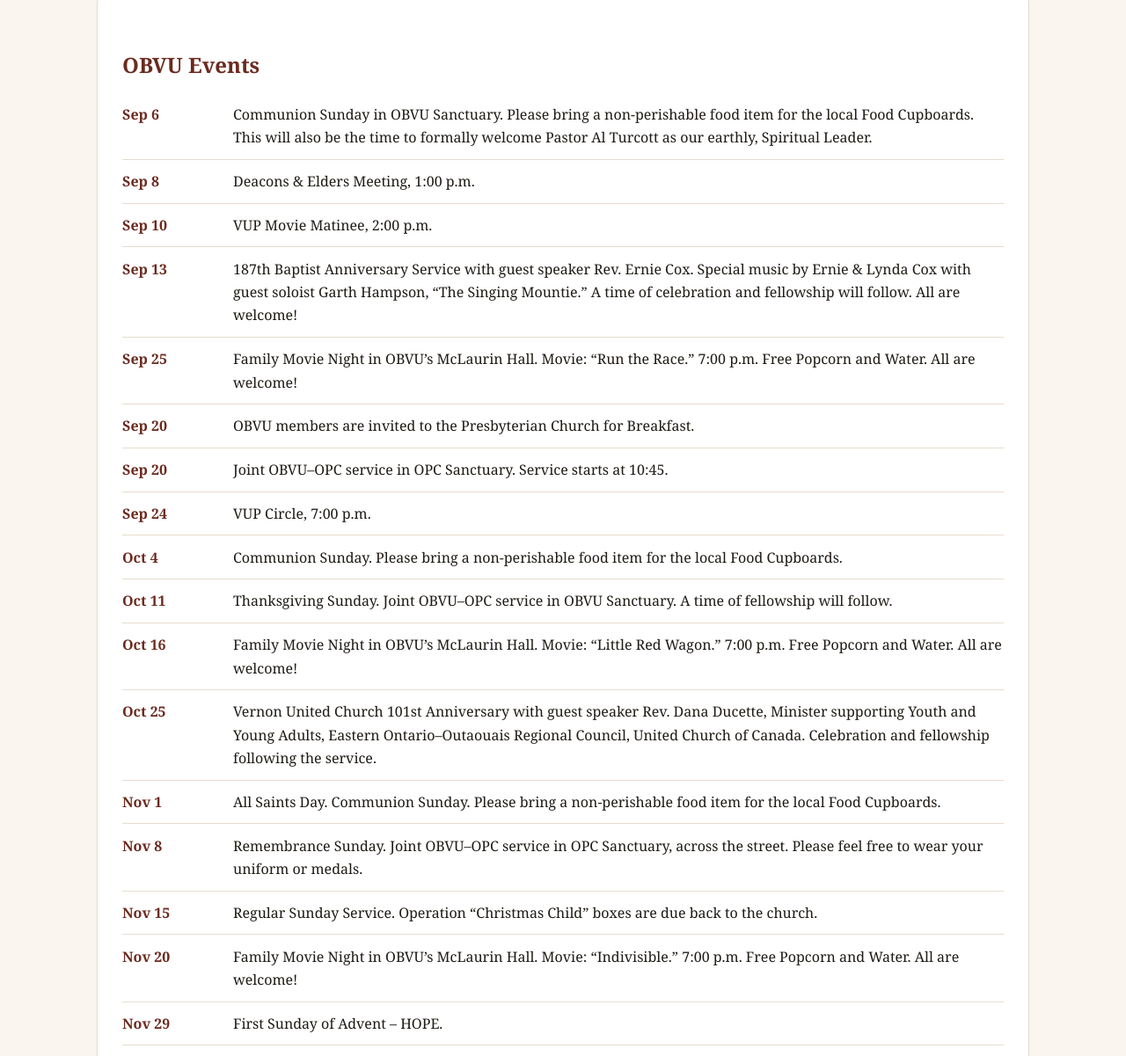
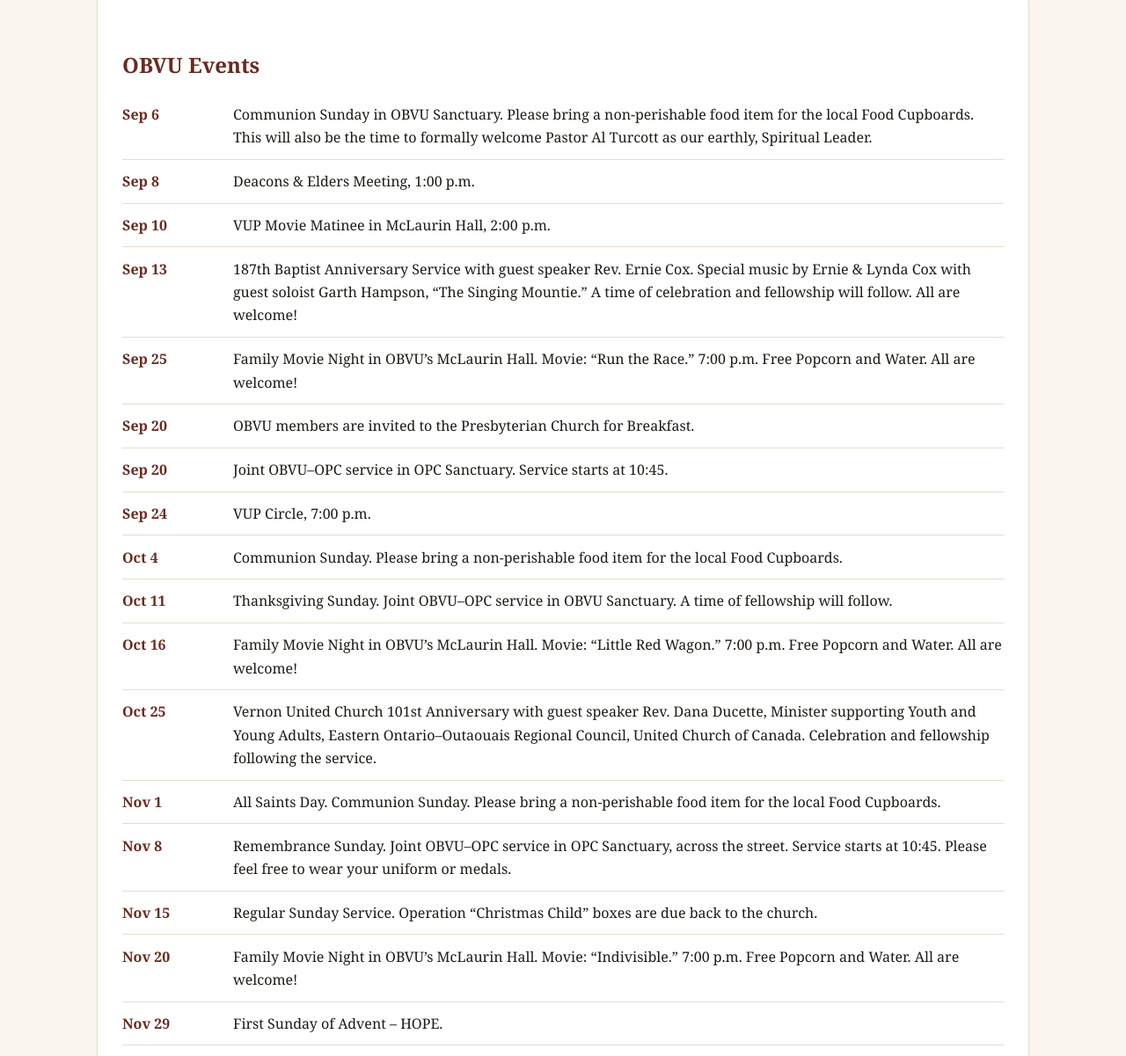
Before and after one commit to obvu-church/obvu-church.github.io, a plain HTML site: page events.html in a window 1280 px wide. Shown: the part 705-1906 px from the top of the page at 88% size. Drawn offline with Linux system fonts and the light colour scheme.

Commit message:
more minor revisions made to events

```diff
--- a/events.html
+++ b/events.html
@@ -64,7 +64,7 @@
     <ul class="events">
       <li><span class="date">Sep 6</span><span>Communion Sunday in OBVU Sanctuary. Please bring a non-perishable food item for the local Food Cupboards. This will also be the time to formally welcome Pastor Al Turcott as our earthly, Spiritual Leader.</span></li>
       <li><span class="date">Sep 8</span><span>Deacons &amp; Elders Meeting, 1:00 p.m.</span></li>
-      <li><span class="date">Sep 10</span><span>VUP Movie Matinee, 2:00 p.m.</span></li>
+      <li><span class="date">Sep 10</span><span>VUP Movie Matinee in McLaurin Hall, 2:00 p.m.</span></li>
       <li><span class="date">Sep 13</span><span>187th Baptist Anniversary Service with guest speaker Rev. Ernie Cox. Special music by Ernie &amp; Lynda Cox with guest soloist Garth Hampson, &ldquo;The Singing Mountie.&rdquo; A time of celebration and fellowship will follow. All are welcome!</span></li>
       <li><span class="date">Sep 25</span><span>Family Movie Night in OBVU&rsquo;s McLaurin Hall. Movie: &ldquo;Run the Race.&rdquo; 7:00 p.m. Free Popcorn and Water. All are welcome!</span></li>
       <li><span class="date">Sep 20</span><span>OBVU members are invited to the Presbyterian Church for Breakfast.</span></li>
@@ -75,7 +75,7 @@
       <li><span class="date">Oct 16</span><span>Family Movie Night in OBVU&rsquo;s McLaurin Hall. Movie: &ldquo;Little Red Wagon.&rdquo; 7:00 p.m. Free Popcorn and Water. All are welcome!</span></li>
       <li><span class="date">Oct 25</span><span>Vernon United Church 101st Anniversary with guest speaker Rev. Dana Ducette, Minister supporting Youth and Young Adults, Eastern Ontario&ndash;Outaouais Regional Council, United Church of Canada. Celebration and fellowship following the service.</span></li>
       <li><span class="date">Nov 1</span><span>All Saints Day. Communion Sunday. Please bring a non-perishable food item for the local Food Cupboards.</span></li>
-      <li><span class="date">Nov 8</span><span>Remembrance Sunday. Joint OBVU&ndash;OPC service in OPC Sanctuary, across the street. Please feel free to wear your uniform or medals.</span></li>
+      <li><span class="date">Nov 8</span><span>Remembrance Sunday. Joint OBVU&ndash;OPC service in OPC Sanctuary, across the street. Service starts at 10:45. Please feel free to wear your uniform or medals.</span></li>
       <li><span class="date">Nov 15</span><span>Regular Sunday Service. Operation &ldquo;Christmas Child&rdquo; boxes are due back to the church.</span></li>
       <li><span class="date">Nov 20</span><span>Family Movie Night in OBVU&rsquo;s McLaurin Hall. Movie: &ldquo;Indivisible.&rdquo; 7:00 p.m. Free Popcorn and Water. All are welcome!</span></li>
       <li><span class="date">Nov 29</span><span>First Sunday of Advent &ndash; HOPE.</span></li>
```
